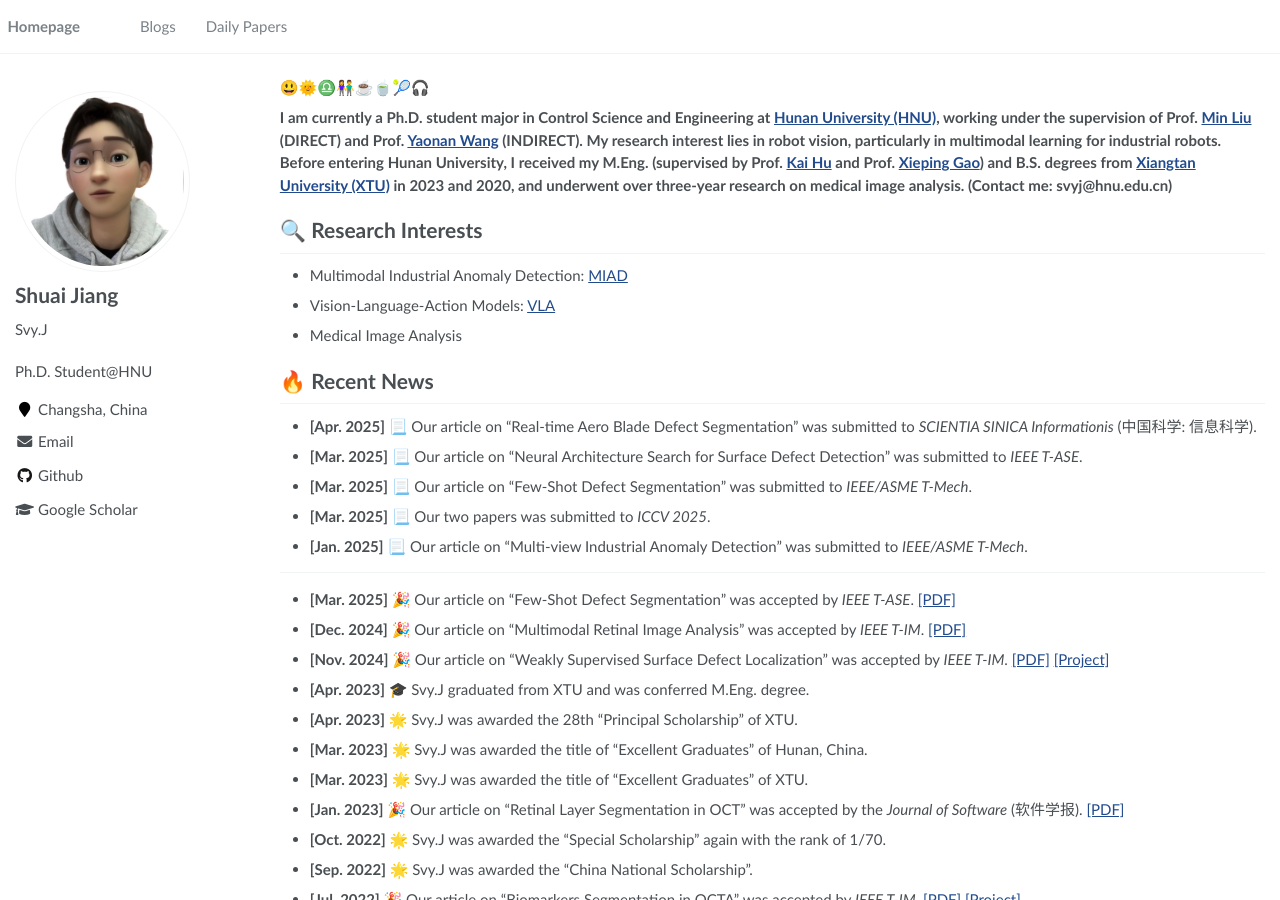
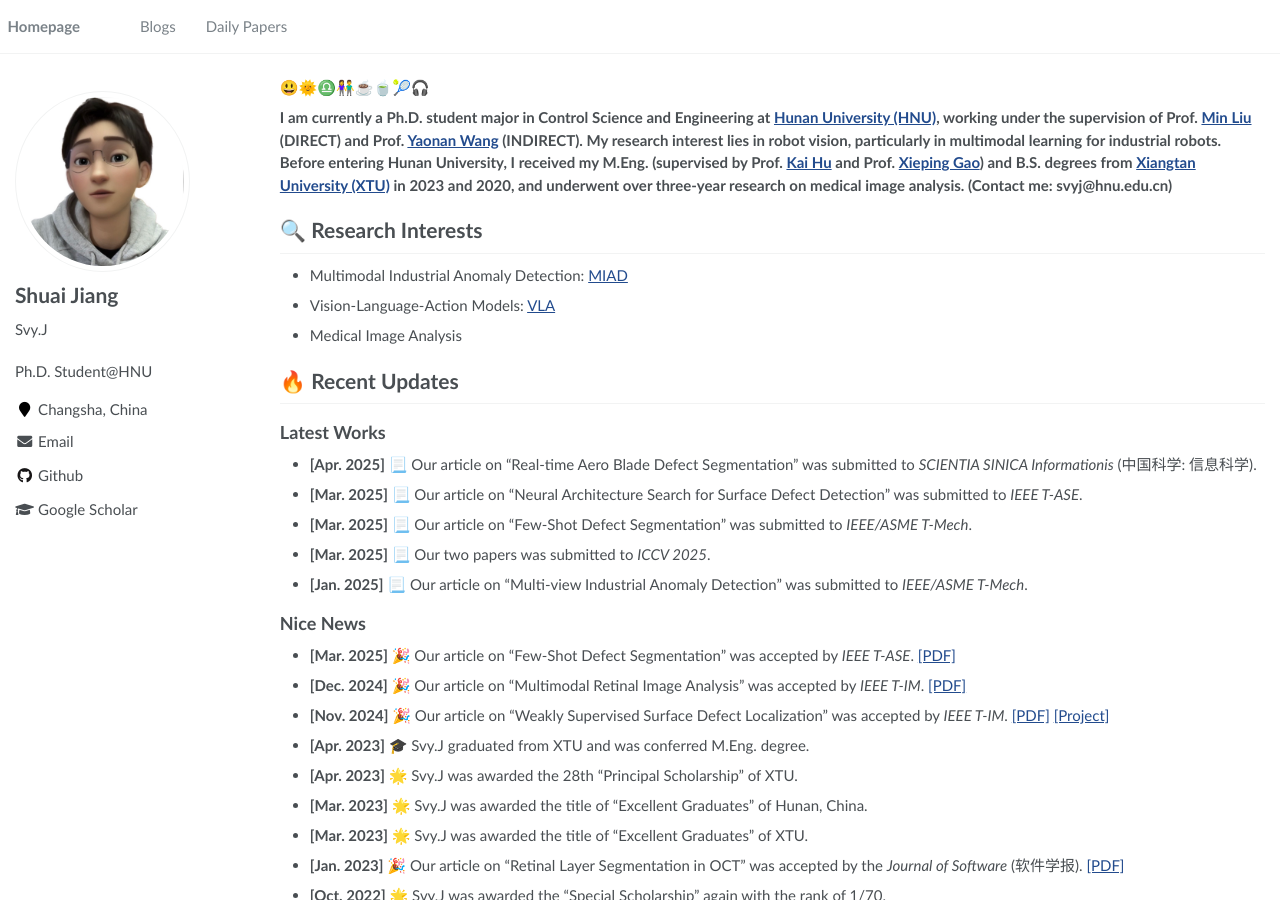
Before and after one commit to SvyJ/svyj.github.io, a Jekyll site: the page built from _pages/index.md, in a window 1280 px wide and 900 px high. Built offline with Jekyll 4.4.1, drawn with Linux system fonts in a browser that asks for light colours.

Commit message:
Update index.md

```diff
--- a/_pages/index.md
+++ b/_pages/index.md
@@ -23,7 +23,9 @@ author_profile: true
 - Vision-Language-Action Models: [VLA](https://svyj.github.io/VLA)
 - Medical Image Analysis
 
-# 🔥 Recent News
+# 🔥 Recent Updates
+
+## Latest Works
 
 - **[Apr. 2025]** 📃 Our article on "Real-time Aero Blade Defect Segmentation" was submitted to _SCIENTIA SINICA Informationis_ (中国科学: 信息科学).
 
@@ -35,7 +37,7 @@ author_profile: true
 
 - **[Jan. 2025]** 📃 Our article on "Multi-view Industrial Anomaly Detection" was submitted to _IEEE/ASME T-Mech_.
 
----
+## Nice News
 
 - **[Mar. 2025]** 🎉 Our article on "Few-Shot Defect Segmentation" was accepted by _IEEE T-ASE_. [[PDF]](https://ieeexplore.ieee.org/document/10942431)
 
```
